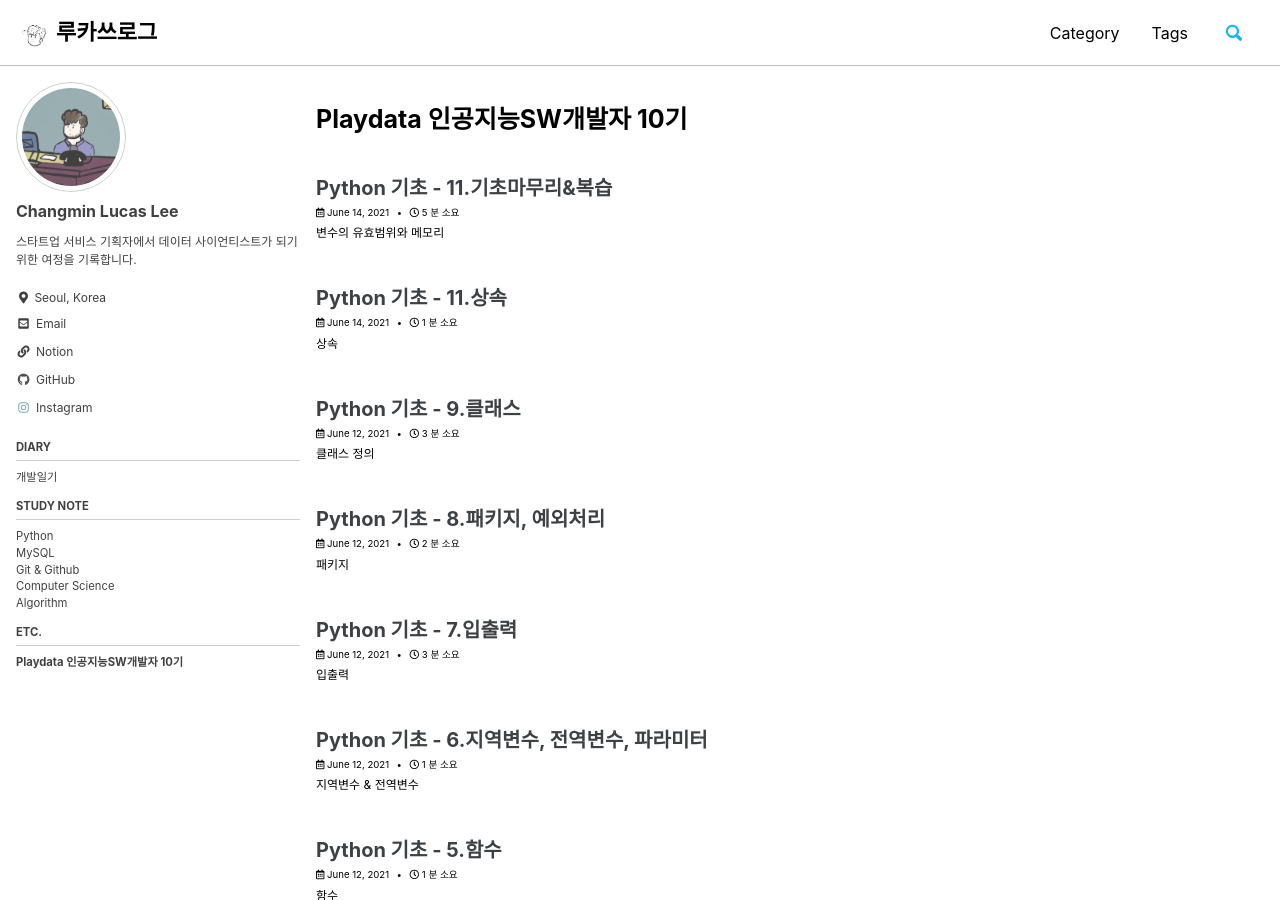
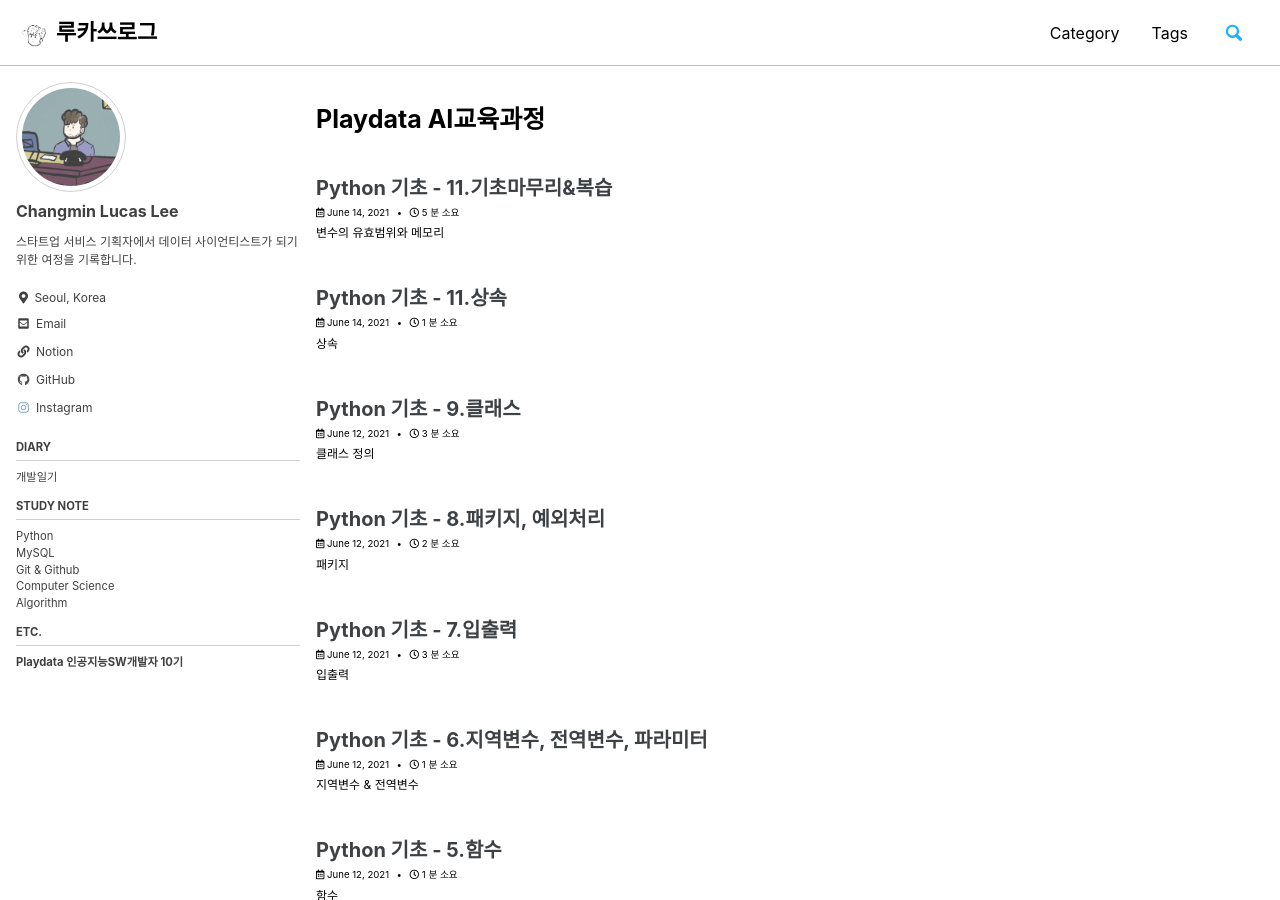
Before and after one commit to lucathree/lucathree.github.io, a Jekyll site: the page built from _pages/etc/playdata.md, in a window 1280 px wide and 900 px high. Built offline with Jekyll 4.4.1, drawn with Linux system fonts in a browser that asks for light colours; cached includes are drawn as plain includes.

Commit message:
Update playdata.md

```diff
--- a/_pages/etc/playdata.md
+++ b/_pages/etc/playdata.md
@@ -1,5 +1,5 @@
 ---
-title: "Playdata 인공지능SW개발자 10기"
+title: "Playdata AI교육과정"
 layout: tag
 permalink: /tags/playdata/
 author_profile: true
```
